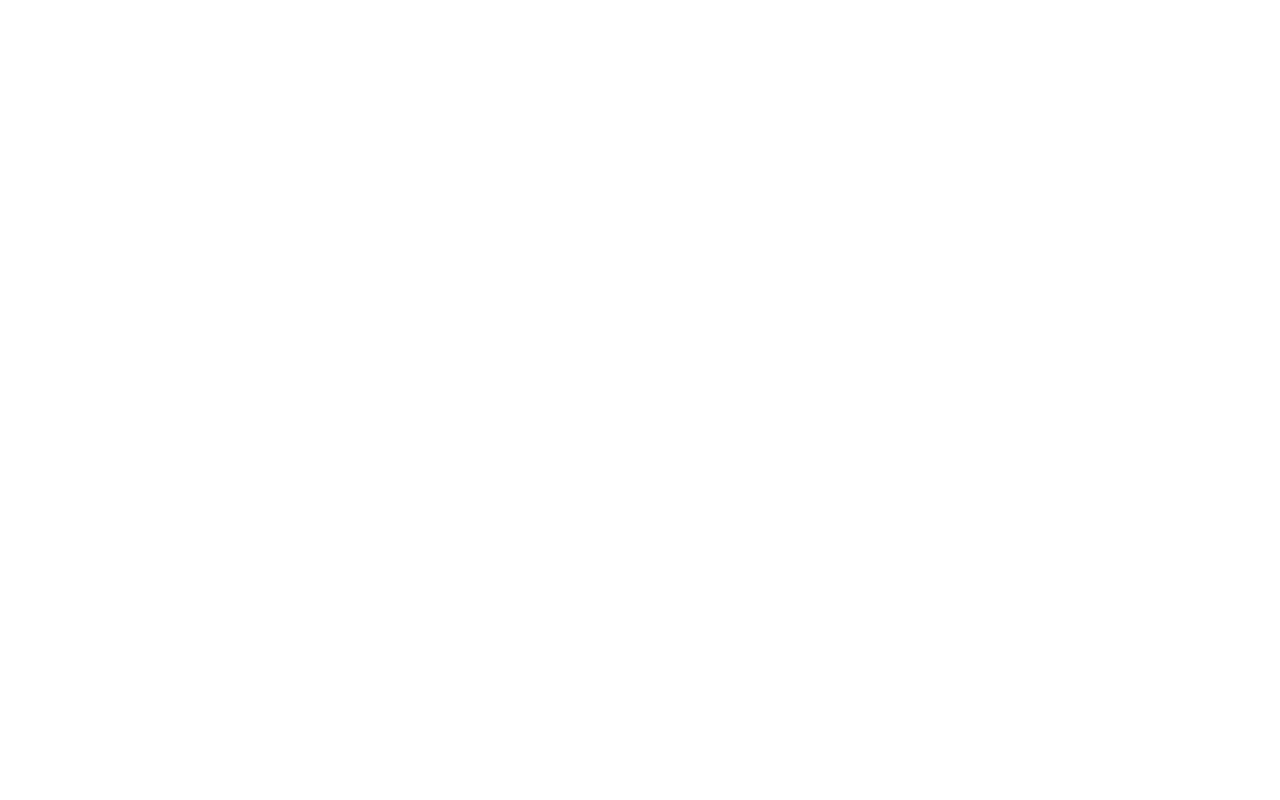
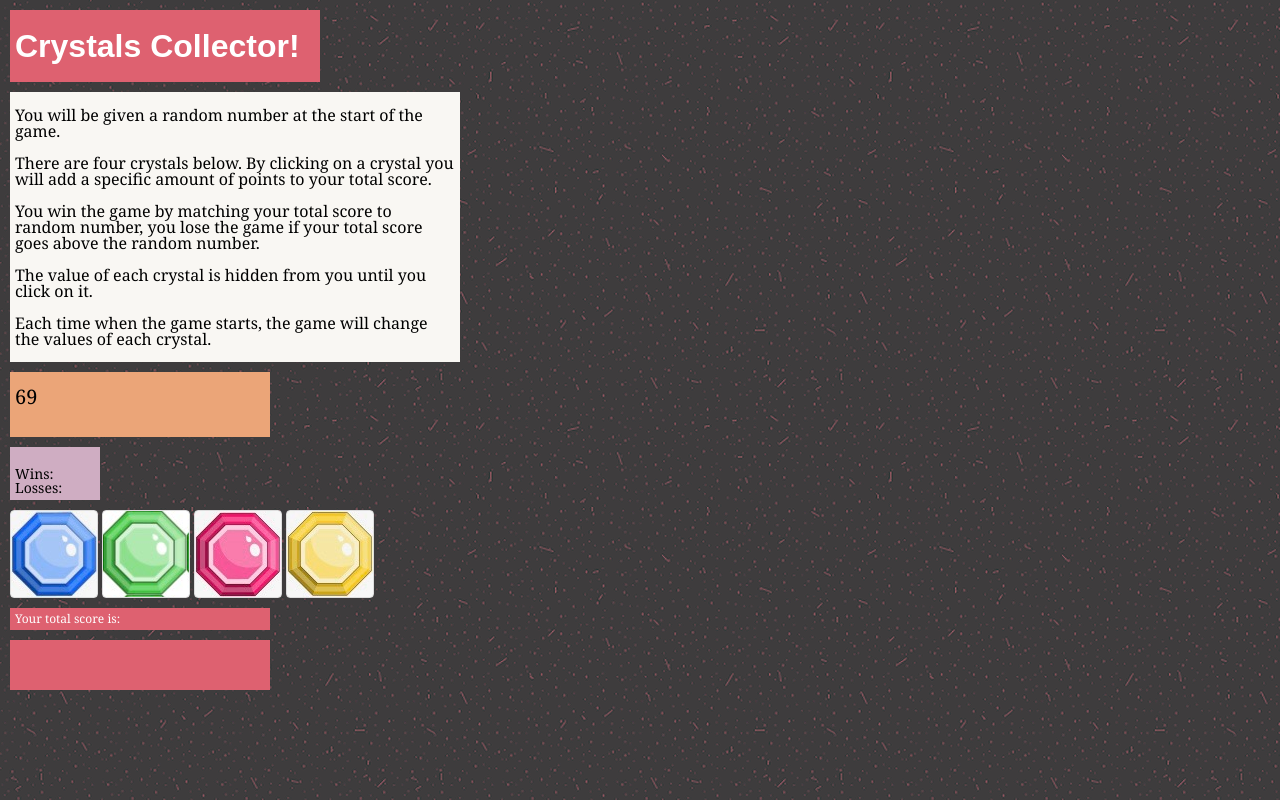
Before and after one commit to riggs20/week-4-game, a plain HTML site: page index.html in a window 1280 px wide. Drawn offline with nearby package versions, Linux system fonts and the light colour scheme.

Commit message:
adding updated files

```diff
--- a/assets/css/style.css
+++ b/assets/css/style.css
@@ -0,0 +1,87 @@
+body {
+	background-image: url("../images/pinkdust.png");
+}
+
+h1 {
+	width: 300px;
+	padding: 20px 5px;
+	margin: 10px;
+	background-color: #DE6170;
+	color: white;
+	font-weight: bolder;
+	font-size: 32px;
+	font-family: 'Comic Sans', Arial, serif;
+}
+
+#instructions {
+	width: 440px;
+	padding: 15px 5px;
+	margin: 10px;
+	background-color: #F9F7F3;
+	font-size: 16px;
+	font-family: Georgia,'Times New Roman', sans-serif;
+}
+
+#computerNbr {
+	width: 250px;
+	padding: 15px 5px 30px 5px;
+	margin: 10px;
+	background-color: #EBA578;
+	font-size: 20px;
+	font-family: Georgia,'Times New Roman', sans-serif;
+}
+
+#score {
+	width: 80px;
+	padding: 20px 5px 5px 5px;
+	margin: 10px;
+	background-color: #CFADC2;
+	font-size: 14px;
+	font-family: Georgia,'Times New Roman', sans-serif;
+}
+
+#image-row {
+	margin: 10px;
+}
+
+button {
+	border: 1px solid #ddd;
+	border-radius: 4px;
+	padding: 43px;
+}
+
+#blue {
+	background-image: url("../images/blue.jpg");
+}
+
+#green {
+	background-image: url("../images/green.jpg");
+}
+
+#red {
+	background-image: url("../images/red.jpg");
+}
+
+#yellow {
+	background-image: url("../images/yellow.jpg");
+}
+
+#score-is {
+	width: 250px;
+	padding: 5px 5px 5px 5px;
+	margin: 10px;
+	background-color: #DE6170;
+	font-size: 12px;
+	font-family: Georgia, 'Times New Roman', sans-serif;
+	color: white;
+}
+
+#total-score {
+	width: 250px;
+	padding: 20px 5px 30px 5px;
+	margin: 10px;
+	background-color: #DE6170;
+	font-size: 20px;
+	font-family: Georgia, 'Times New Roman', sans-serif;
+	color: white;
+}
--- a/assets/javascript/game.js
+++ b/assets/javascript/game.js
@@ -0,0 +1,67 @@
+$(document).ready(function() {
+
+
+// Variable for wins
+var wins = 0;
+
+// Variable for losses
+var losses = 0;
+
+// Variable for my score
+var myScore = 0;
+
+// Generate random number for the computer between 19-120
+var randomNumber = document.getElementById("computerNbr").innerHTML =
+Math.floor(Math.random() * 120) + 19;
+
+// Variable to store 4 random numbers for each gem
+var blueRandom = Math.floor(Math.random() * 12) + 1;
+var greenRandom = Math.floor(Math.random() * 12) + 1;
+var redRandom = Math.floor(Math.random() * 12) + 1;
+var yellowRandom = Math.floor(Math.random() * 12) + 1;
+
+console.log(blueRandom);
+console.log(greenRandom);
+console.log(redRandom);
+console.log(yellowRandom);
+
+// Each time a crystal is clicked, the random number is added
+// to my score
+
+// On click function for blue crystal
+$("#blue").on("click", function () {
+	myScore = Number(myScore) + Number(blueRandom);
+	$("#total-score").text(myScore);
+})
+
+$("#green").on("click", function() {
+	myScore = Number(myScore) + number(greenRandom);
+	$("#total-score").text(myScore);
+})
+
+
+// While my score is less than the random number, do nothing
+if (myScore < randomNumber) {
+}
+
+// When the scores are equal, add one point to wins and show
+// "You won!!" message
+else if (myScore === randomNumber) {
+	wins++;
+	$("#message").text("You won!!");
+}
+
+// When my score is greater than the random number, add one
+// point to losses and show "You lost!!" message.
+else {
+	losses++;
+	$("#message").text("You lost!!");
+}
+
+
+
+
+
+
+
+})
--- a/index.html
+++ b/index.html
@@ -1,9 +1,59 @@
 <!DOCTYPE html>
-<html>
+<html lang="en">
 <head>
-	<title></title>
+	<title>Crystals Collector Game</title>
+
+	<link rel="stylesheet" type="text/css" href="assets/css/reset.css">
+	<link rel="stylesheet" type="text/css" href="assets/css/style.css">
+	<script src="https://ajax.googleapis.com/ajax/libs/jquery/3.2.1/jquery.min.js"></script>
+ 	<script src="assets/javascript/game.js"></script>
+
 </head>
 <body>
 
+	<h1>Crystals Collector!</h1>
+
+
+	<p id="instructions">You will be given a random number at the start of the game.<br><br>
+
+	There are four crystals below. By clicking on a crystal you will add a specific amount of points to your total score.<br><br>
+
+	You win the game by matching your total score to random number, you lose the game if your total score goes above the random number.<br><br>
+
+	The value of each crystal is hidden from you until you click on it.<br><br>
+
+	Each time when the game starts, the game will change the values of each crystal.</p>
+
+
+	<p id="computerNbr"></p>
+
+	<div id="score">
+
+		<h4><span id="message"></span></h4>
+
+		<h4>Wins: <span id="wins"></span></h4>
+
+		<h4>Losses: <span id="losses"></span></h4>
+
+	</div>
+
+	<div id="image-row">
+
+		<button id="blue"></button>
+		<button id="green"></button>
+		<button id="red"></button>
+		<button id="yellow"></button>
+
+	</div>
+
+	<p id="score-is">
+		Your total score is:
+	</p>
+
+	<div  id="total-score">
+
+	</div>
+
+
 </body>
 </html>
```
Also changed, not shown: assets/images/blue.jpg (added), assets/images/green.jpg (added), assets/images/pinkdust.png (added), assets/images/red.jpg (added), assets/images/yellow.jpg (added), 1 other file.
